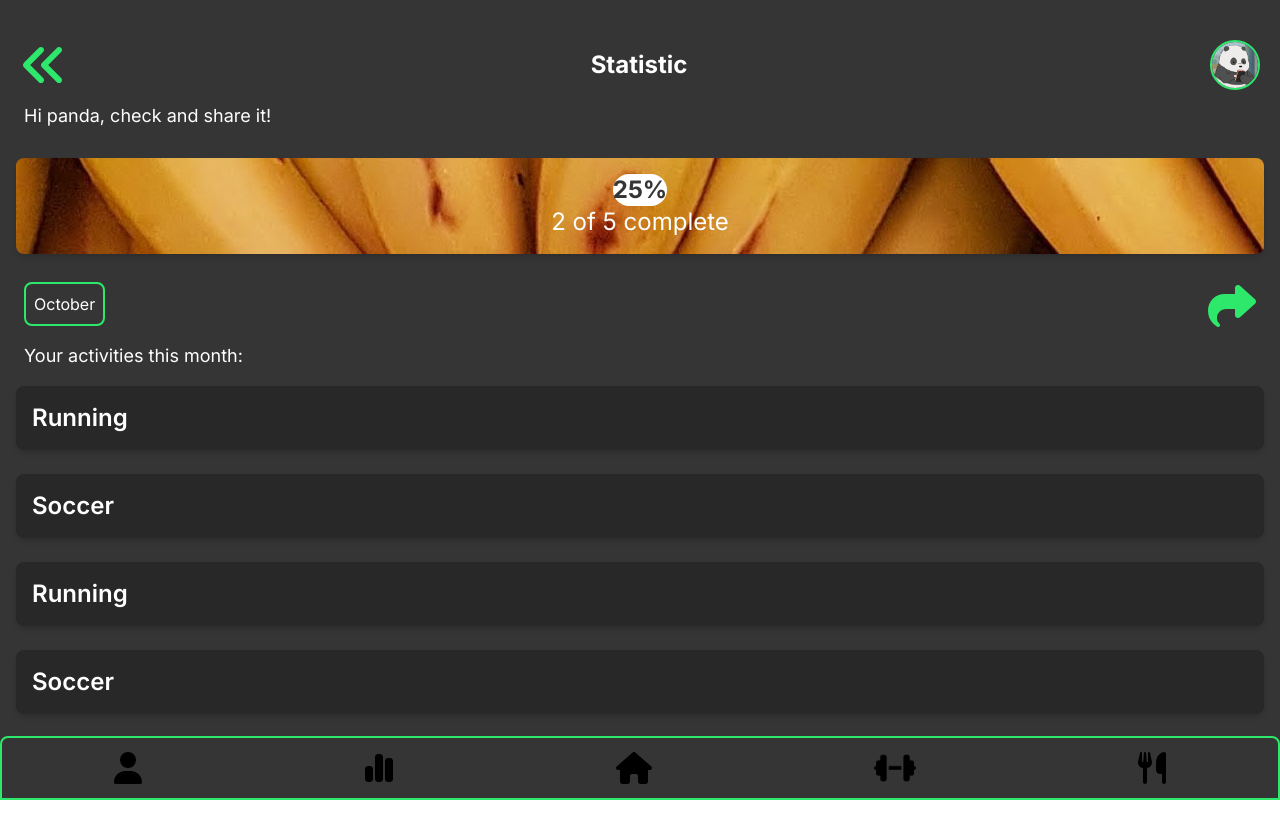
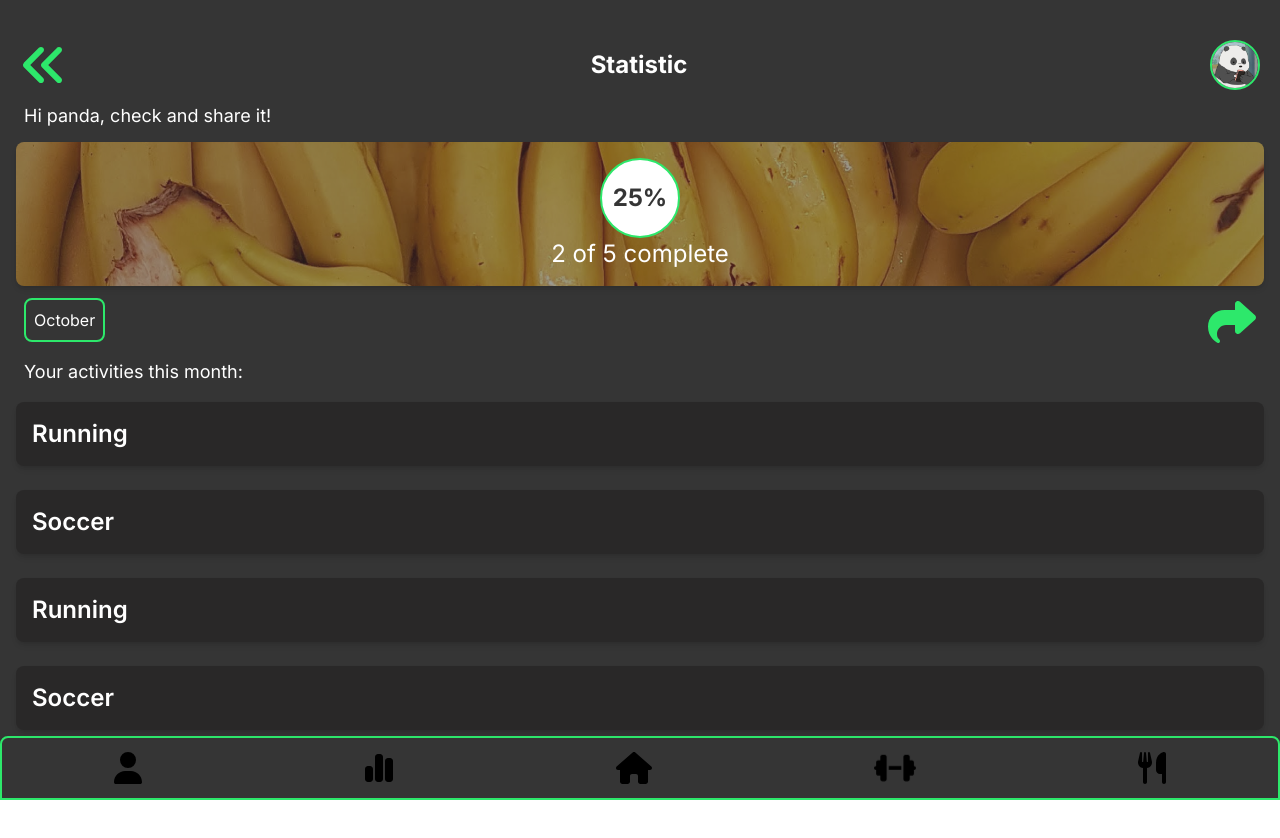
Before and after one commit to Eduardcodes/Health-Boss, a Next.js app: page /statistics in a window 1280 px wide. Shown: the top 838 px of the page. Built offline with nearby package versions, Linux system fonts and the light colour scheme.

Commit message:
Style: statistic page almost done

```diff
--- a/app/globals.css
+++ b/app/globals.css
@@ -63,7 +63,7 @@ body {
 }
 
 .cardBgPhoto {
-  @apply rounded-lg m-4 shadow-md p-4;
+  @apply rounded-lg mx-4 shadow-md p-4;
 }
 
 .titlehome {
--- a/app/statistics/page.tsx
+++ b/app/statistics/page.tsx
@@ -12,6 +12,8 @@ const share = (
 
 export default function StatisticsPage() {
   const banana = '/Health-Boss/public/bananas.jpg';
+  const urlBanana =
+    'https://images.unsplash.com/photo-1603833665858-e61d17a86224?ixlib=rb-4.0.3&ixid=M3wxMjA3fDB8MHxwaG90by1wYWdlfHx8fGVufDB8fHx8fA%3D%3D&auto=format&fit=crop&w=1854&q=80';
 
   return (
     <div className={'sectionMainPages'}>
@@ -19,12 +21,24 @@ export default function StatisticsPage() {
       <h3 className="text-lg mx-6 my-3 ">Hi panda, check and share it!</h3>
 
       <section
-        className={`cardBgPhoto flex flex-col items-center bg-gradient-radial `}
+        className={`cardBgPhoto flex flex-col items-center bg-cover relative`}
       >
-        <p className="bg-mainWhite rounded-full  text-mainBlack text-center font-bold border-3 border-mainGreen">
-          25%
-        </p>
-        <p>2 of 5 complete</p>
+        <div>
+          <Image
+            src="/bananas.jpg"
+            alt="exercise icon"
+            fill={true}
+            style={{ objectFit: 'cover' }}
+            className="absolute rounded-lg  opacity-50"
+          />
+        </div>
+        <div className="z-20 flex flex-col items-center  ">
+          <div className="bg-mainWhite border-2 border-mainGreen w-20 h-20 rounded-full flex justify-center items-center ">
+            {/* TODO: change this for real number from user data */}
+            <p className=" text-mainBlack text-center font-bold">25%</p>
+          </div>
+          <p className="">2 of 5 complete</p>
+        </div>
       </section>
 
       <section className="flex justify-between mx-6 my-3 ">
```
